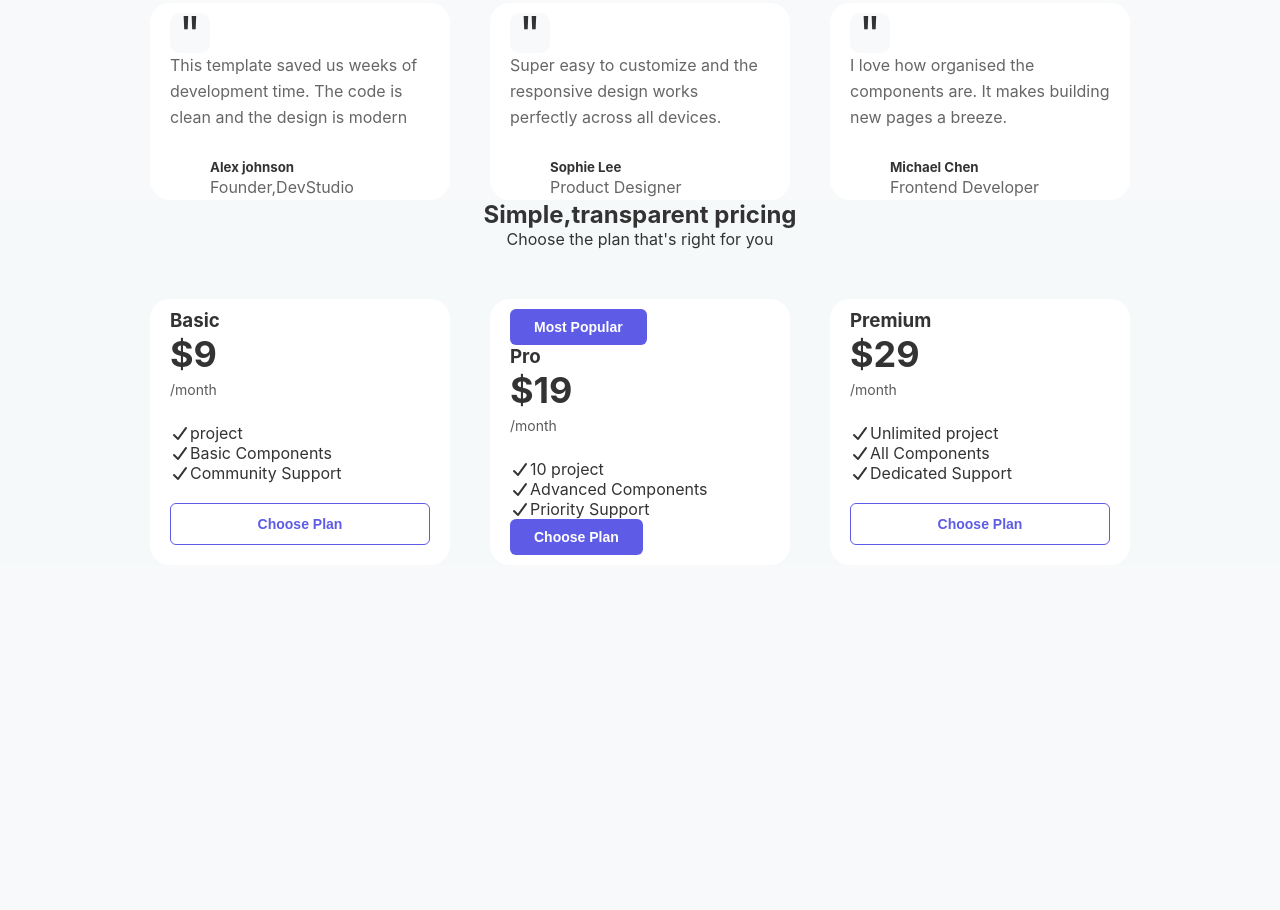
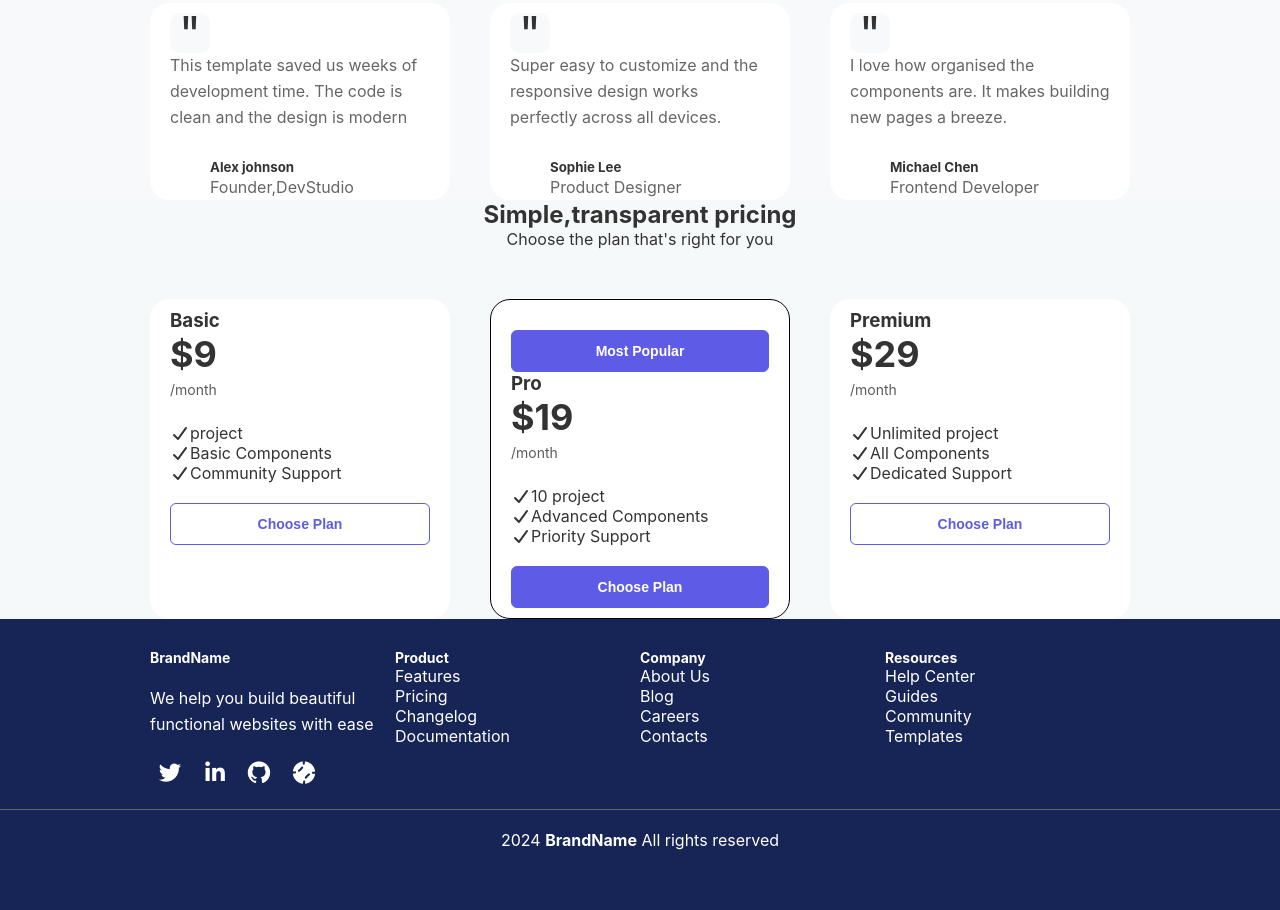
Before and after one commit to tripathikanak789-eng/TemplatesWeb, a plain HTML site: page web.html in a window 1280 px wide. Shown: the part 1199-2109 px from the top of the page. Before the commit the page ends 1764 px from the top, so only its background shows below. Drawn offline with Linux system fonts and the light colour scheme.

Commit message:
initial-commit

```diff
--- a/web.html
+++ b/web.html
@@ -131,7 +131,7 @@
                     <i class="fa-solid fa-check"></i><span>Community Support</span>
                     <button class="button1">Choose Plan</button>
                 </div>
-                <div class="grid-1">
+                <div class="grid-2">
                     <button class="button2">Most Popular</button>
                     <h3>Pro</h3>
                     <div class="pricing-price">$19</div>
@@ -153,6 +153,43 @@
             </div>
         </section>
     </div>
+    <footer>
+        <div class="footer-grid">
+            <div class="grid-1">
+                <h2>BrandName</h2><br>
+                <p>We help you build beautiful functional websites with ease</p>
+              <i class="fa-brands fa-twitter"></i>
+              <i class="fa-brands fa-linkedin-in"></i>
+               <i class="fa-brands fa-github"></i>
+                <i class="fa-solid fa-baseball"></i>
+            </div>
+            <div class="grid-1">
+                <h2>Product</h2>
+                <a href="#">Features</a>
+                <a href="#">Pricing</a>
+                <a href="#">Changelog</a>
+                <a href="#">Documentation</a>
+                </div>
+                <div class="grid-1">
+                    <h2>Company</h2>
+                <a href="#">About Us</a>
+                <a href="#">Blog</a>
+                <a href="#">Careers</a>
+                <a href="#">Contacts</a>
+                </div>
+                <div class="grid-1">
+                <h2>Resources</h2>
+                <a href="#">Help Center</a>
+                <a href="#">Guides</a>
+                <a href="#">Community</a>
+                <a href="#">Templates</a>
+                </div>
+        </div>
+        <hr color="#666" size=0.1>
+    <div class="end">
+       <p>2024 <b>BrandName</b> All rights reserved</p>
+        </div>
+    </footer>
 </div>
 </body>
 </html>
```
